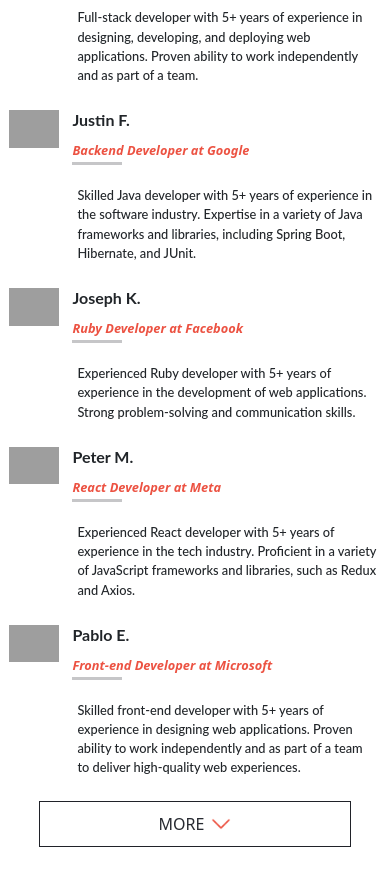
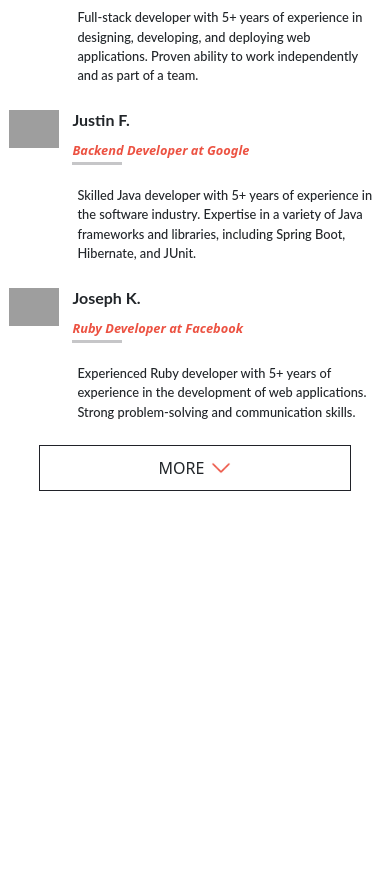
Before and after one commit to kambereBr/ReviewMe, a website: page index.html in a window 390 px wide. Shown: the part 1569-2454 px from the top of the page. After the commit the page ends 2110 px from the top, so only its background shows below. Drawn offline with Linux system fonts and the light colour scheme; grey boxes are pictures that could not be loaded; a web font is replaced by a local one.

Commit message:
Load reviewers section with javascript

```diff
--- a/assets/css/style-mobile.css
+++ b/assets/css/style-mobile.css
@@ -158,6 +158,10 @@ hr {
   margin-bottom: 10px;
   background-color: rgb(230, 230, 230, 0.2);
   align-items: baseline;
+}
+
+.hide-items {
+  display: none !important;
 }
 
 .card-body p {
--- /dev/null
+++ b/assets/js/script.js
@@ -0,0 +1,125 @@
+const arrayReviewers = [
+    {
+        picture : 'assets/images/profile-001.JPG',
+        name : 'Bruno Kambere',
+        position : 'Software Developer at Amazon',
+        description : 'JavaScript developer with 5+ years of experience in the field.\
+                Proven ability to design, develop, and deploy JavaScript-based\
+                web applications.'
+    },
+    {
+        picture : 'assets/images/profile-01.png',
+        name : 'Wilfried M.',
+        position : 'Fullstack Developer at Microsoft',
+        description : 'Full-stack developer with 5+ years of experience in designing,\
+                developing, and deploying web applications. Proven ability to\
+                work independently and as part of a team.'
+    },
+    {
+        picture : 'assets/images/profile-02.png',
+        name : 'Justin F.',
+        position : 'Backend Developer at Google',
+        description : 'Skilled Java developer with 5+ years of experience in the\
+                software industry. Expertise in a variety of Java frameworks and\
+                libraries, including Spring Boot, Hibernate, and JUnit.'
+    },
+    {
+        picture : 'assets/images/profile-03.png',
+        name : 'Joseph K.',
+        position : 'Ruby Developer at Facebook',
+        description : 'Experienced Ruby developer with 5+ years of experience in the\
+                development of web applications. Strong problem-solving and\
+                communication skills.'
+    },
+    {
+        picture : 'assets/images/profile-04.png',
+        name : 'Peter M.',
+        position : 'React Developer at Meta',
+        description : 'Experienced React developer with 5+ years of experience in the\
+                tech industry. Proficient in a variety of JavaScript frameworks\
+                and libraries, such as Redux and Axios.'
+    },
+    {
+        picture : 'assets/images/profile-05.png',
+        name : 'Pablo E.',
+        position : 'Front-end Developer at Microsoft',
+        description : 'Skilled front-end developer with 5+ years of experience in\
+                designing web applications. Proven ability to work independently\
+                and as part of a team to deliver high-quality web experiences.'
+    },
+];
+
+function buildReviewerDetails(data, section) {
+    data.forEach((element, index) => {
+
+        let divItems = document.createElement('div');
+        index > 3 ? divItems.classList.add('reviewer-items', 'hide-items') : divItems.classList.add('reviewer-items');
+
+        //this condition helps to clear : both in the desktop css style
+        if (index === (data.length - 2)) {
+            divItems.classList.add('reviewer-items-last');
+        }
+
+        let divImage = document.createElement('div');
+        divImage.className = 'reviewer-image';
+
+        let img = document.createElement('img');
+        img.src = element.picture;
+        img.alt = 'profile picture';
+        divImage.appendChild(img);
+
+        let divDetails = document.createElement('div');
+        divDetails.className = 'reviewer-details';
+
+        let h4 = document.createElement('h4');
+        h4.className = 'reviewer-name';
+        h4.innerText = element.name;
+
+        let span = document.createElement('span');
+        span.className = 'reviewer-position';
+        span.innerText = element.position;
+
+        let divLine = document.createElement('div');
+        divLine.className = 'reviewer-position-line';
+
+        let hr = document.createElement('hr');
+        let paragraphDescription = document.createElement('p');
+        paragraphDescription.classList.add('reviewer-description', 'reviewer-description-position');
+        paragraphDescription.innerText = element.description;
+        divLine.appendChild(hr);
+        divDetails.appendChild(h4);
+        divDetails.appendChild(span);
+        divDetails.appendChild(divLine);
+        divDetails.appendChild(paragraphDescription);
+        divItems.appendChild(divImage);
+        divItems.appendChild(divDetails);
+        section.appendChild(divItems);
+
+    });
+
+    //build more button
+    let moreReviewersDiv = document.createElement('div');
+    moreReviewersDiv.className = 'reviewer-items-more-button';
+
+    let linkMore = document.createElement('a');
+    linkMore.innerText = 'MORE';
+    linkMore.addEventListener('click', function(){
+        document.querySelectorAll('.hide-items').forEach(element => {
+            element.classList.toggle("hide-items");
+        });
+    });
+
+    let imgExpand = document.createElement('img');
+    imgExpand.src = 'assets/icons/expand_arrow.png';
+    imgExpand.alt = 'expand icon';
+
+    moreReviewersDiv.appendChild(linkMore);
+    moreReviewersDiv.appendChild(imgExpand);
+
+    section.appendChild(moreReviewersDiv);
+
+    return section;
+}
+
+let reviewerSection = document.getElementById('reviewers-section');
+buildReviewerDetails(arrayReviewers, reviewerSection);
--- a/index.html
+++ b/index.html
@@ -38,24 +38,15 @@
                   >
                 </li>
                 <li class="nav-item me-5">
-                  <a class="nav-link" href="#">Services</a>
+                  <a class="nav-link" href="#service-section">Services</a>
                 </li>
                 <li class="nav-item me-5">
-                  <a class="nav-link" href="#">Sponsors</a>
+                  <a class="nav-link" href="#partners-section">Sponsors</a>
                 </li>
                 <li class="nav-item me-5">
                   <a class="nav-link">Forum</a>
                 </li>
               </ul>
-              <!-- <input
-                class="form-control me-2"
-                type="search"
-                placeholder="Search"
-                aria-label="Search"
-              />
-              <button class="btn btn-outline-success" type="submit">
-                Search
-              </button> -->
             </div>
           </div>
         </div>
@@ -84,7 +75,7 @@
           </div>
         </div>
       </section>
-      <section class="service-section">
+      <section class="service-section" id="service-section">
         <div class="service-background-image"></div>
         <div class="content-title-service">
           <h3 class="text-center">Services</h3>
@@ -167,113 +158,12 @@
         </div>
       </section>
       <section class="reviewers-section">
-        <div class="content-title-service mt-5">
+        <div class="content-title-service mt-5" id="reviewers-section">
           <h3 class="text-center">Reviewers</h3>
           <div class="reviewers-line"><hr /></div>
-
-          <div class="reviewer-items">
-            <div class="reviewer-image">
-              <img src="assets/images/profile-001.JPG" alt="profile picture" />
-            </div>
-            <div class="reviewer-details">
-              <h4 class="reviewer-name">Bruno Kambere</h4>
-              <span class="reviewer-position"
-                >Software Developer at Amazon</span
-              >
-              <div class="reviewer-position-line"><hr /></div>
-              <p class="reviewer-description reviewer-description-position">
-                JavaScript developer with 5+ years of experience in the field.
-                Proven ability to design, develop, and deploy JavaScript-based
-                web applications.
-              </p>
-            </div>
-          </div>
-          <div class="reviewer-items">
-            <div class="reviewer-image">
-              <img src="assets/images/profile-01.png" alt="profile picture" />
-            </div>
-            <div class="reviewer-details">
-              <h4 class="reviewer-name">Wilfried M.</h4>
-              <span class="reviewer-position"
-                >Fullstack Developer at Microsoft</span
-              >
-              <div class="reviewer-position-line"><hr /></div>
-              <p class="reviewer-description reviewer-description-position">
-                Full-stack developer with 5+ years of experience in designing,
-                developing, and deploying web applications. Proven ability to
-                work independently and as part of a team.
-              </p>
-            </div>
-          </div>
-          <div class="reviewer-items">
-            <div class="reviewer-image">
-              <img src="assets/images/profile-02.png" alt="profile picture" />
-            </div>
-            <div class="reviewer-details">
-              <h4 class="reviewer-name">Justin F.</h4>
-              <span class="reviewer-position">Backend Developer at Google</span>
-              <div class="reviewer-position-line"><hr /></div>
-              <p class="reviewer-description reviewer-description-position">
-                Skilled Java developer with 5+ years of experience in the
-                software industry. Expertise in a variety of Java frameworks and
-                libraries, including Spring Boot, Hibernate, and JUnit.
-              </p>
-            </div>
-          </div>
-          <div class="reviewer-items">
-            <div class="reviewer-image">
-              <img src="assets/images/profile-03.png" alt="profile picture" />
-            </div>
-            <div class="reviewer-details">
-              <h4 class="reviewer-name">Joseph K.</h4>
-              <span class="reviewer-position">Ruby Developer at Facebook</span>
-              <div class="reviewer-position-line"><hr /></div>
-              <p class="reviewer-description reviewer-description-position">
-                Experienced Ruby developer with 5+ years of experience in the
-                development of web applications. Strong problem-solving and
-                communication skills.
-              </p>
-            </div>
-          </div>
-          <div class="reviewer-items reviewer-items-last">
-            <div class="reviewer-image">
-              <img src="assets/images/profile-04.png" alt="profile picture" />
-            </div>
-            <div class="reviewer-details">
-              <h4 class="reviewer-name">Peter M.</h4>
-              <span class="reviewer-position">React Developer at Meta</span>
-              <div class="reviewer-position-line"><hr /></div>
-              <p class="reviewer-description reviewer-description-position">
-                Experienced React developer with 5+ years of experience in the
-                tech industry. Proficient in a variety of JavaScript frameworks
-                and libraries, such as Redux and Axios.
-              </p>
-            </div>
-          </div>
-          <div class="reviewer-items">
-            <div class="reviewer-image">
-              <img src="assets/images/profile-05.png" alt="profile picture" />
-            </div>
-            <div class="reviewer-details">
-              <h4 class="reviewer-name">Pablo E.</h4>
-              <span class="reviewer-position"
-                >Front-end Developer at Microsoft</span
-              >
-              <div class="reviewer-position-line"><hr /></div>
-              <p class="reviewer-description reviewer-description-position">
-                Skilled front-end developer with 5+ years of experience in
-                designing web applications. Proven ability to work independently
-                and as part of a team to deliver high-quality web experiences.
-              </p>
-            </div>
-          </div>
-          <div class="reviewer-items-more-button">
-            <a href="#">MORE</a>
-            <img src="assets/icons/expand_arrow.png" alt="expand icon" />
-          </div>
         </div>
       </section>
-      <section class="partners-section partners-section-home-page">
+      <section class="partners-section partners-section-home-page" id="partners-section">
         <h3 class="text-center">Partner</h3>
         <div class="partners-line"><hr /></div>
         <div class="partners-logo">
@@ -302,5 +192,6 @@
       </div>
     </footer>
     <script src="assets/js/bootstrap.min.js"></script>
+    <script src="assets/js/script.js"></script>
   </body>
 </html>
```
Also changed, not shown: about.html (+4 -4 lines), assets/css/style-desktop.css (+8 -0 lines).
